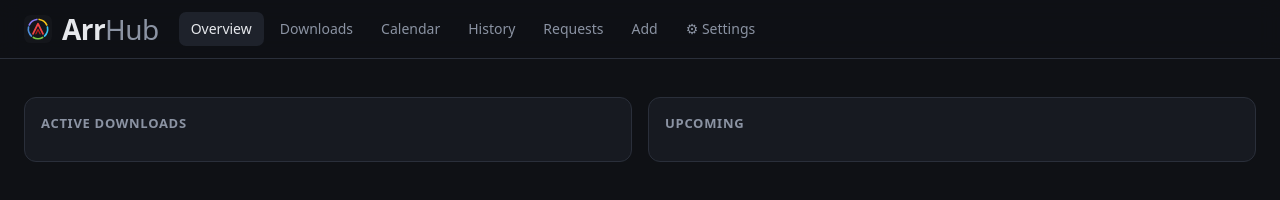
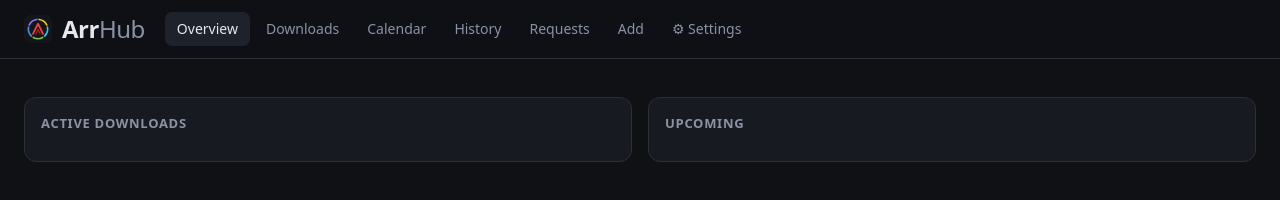
Before and after one commit to moordrak/ArrHub, a website: page public/index.html in a window 1280 px wide. Drawn offline with Linux system fonts and the light colour scheme; no server answers.

Commit message:
Logo: wordmark 15% smaller (header 28→24 px, mobile 24→20 px, README logo 160→136)
Co-Authored-By: Claude Opus 5.5 <noreply@anthropic.com>
Claude-Session: https://claude.ai/code/session_019WLh2Y7R5hnFwEuNHauMD5

```diff
--- a/public/index.html
+++ b/public/index.html
@@ -20,10 +20,10 @@
 *{box-sizing:border-box}
 body{margin:0;background:var(--bg);color:var(--text);font:14px/1.45 system-ui,-apple-system,"Segoe UI",Roboto,sans-serif}
 header{position:sticky;top:0;z-index:5;display:flex;align-items:center;gap:20px;padding:12px 24px;background:color-mix(in srgb,var(--bg) 86%,transparent);backdrop-filter:blur(10px);border-bottom:1px solid var(--line)}
-.logo{display:flex;align-items:center;gap:10px;font-size:28px;line-height:1;font-weight:800;letter-spacing:-.02em;color:var(--text);white-space:nowrap}
+.logo{display:flex;align-items:center;gap:10px;font-size:24px;line-height:1;font-weight:800;letter-spacing:-.02em;color:var(--text);white-space:nowrap}
 .logo img{width:28px;height:28px;display:block;flex:none}
 .logo .wm span{font-weight:400;color:var(--muted)}
-@media(max-width:560px){.logo{font-size:24px}.logo img{width:24px;height:24px}}
+@media(max-width:560px){.logo{font-size:20px}.logo img{width:24px;height:24px}}
 nav{display:flex;gap:4px;flex-wrap:wrap}
 nav button{background:none;border:0;color:var(--muted);padding:7px 12px;border-radius:7px;cursor:pointer;font:inherit}
 nav button:hover{color:var(--text);background:var(--panel)}
```
Also changed, not shown: docs/logo-wordmark-dark.svg, docs/logo-wordmark-light.svg.
